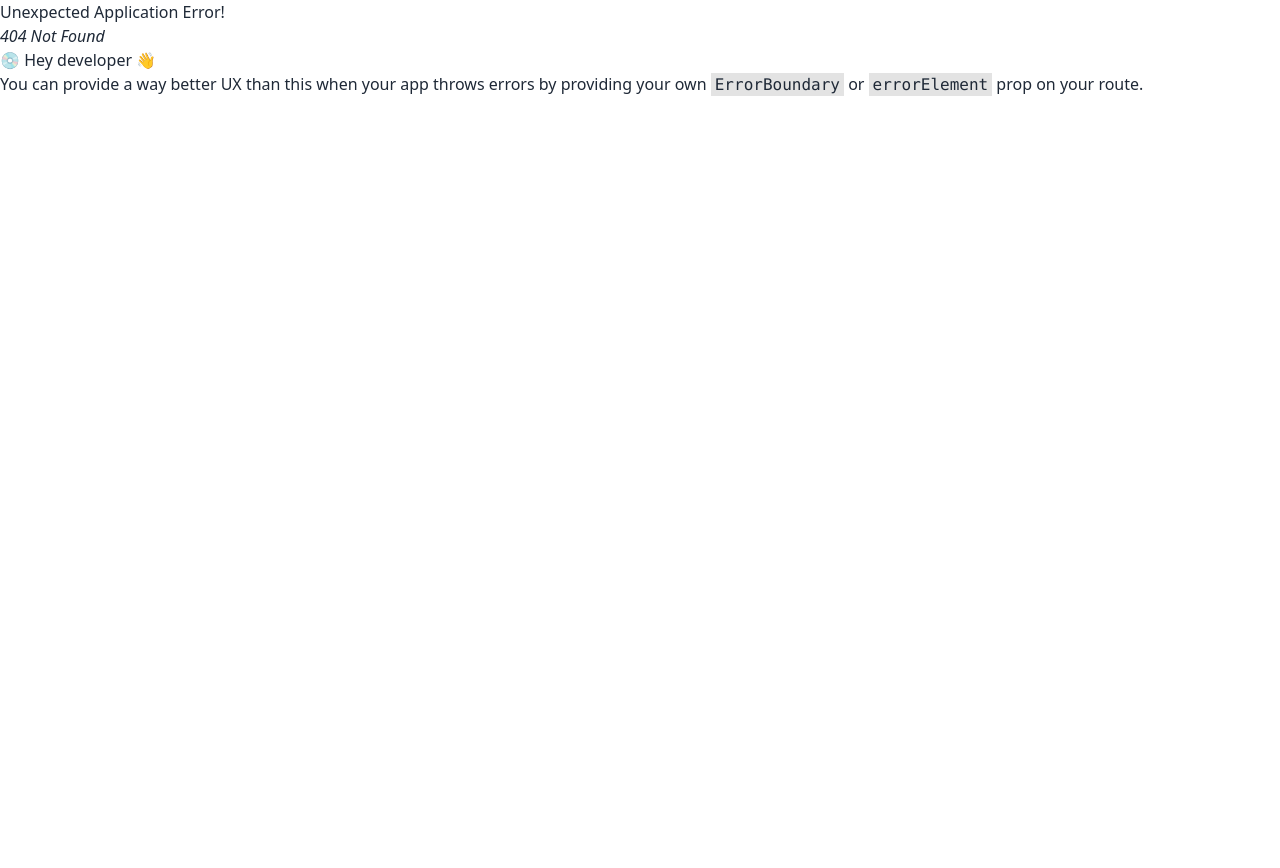
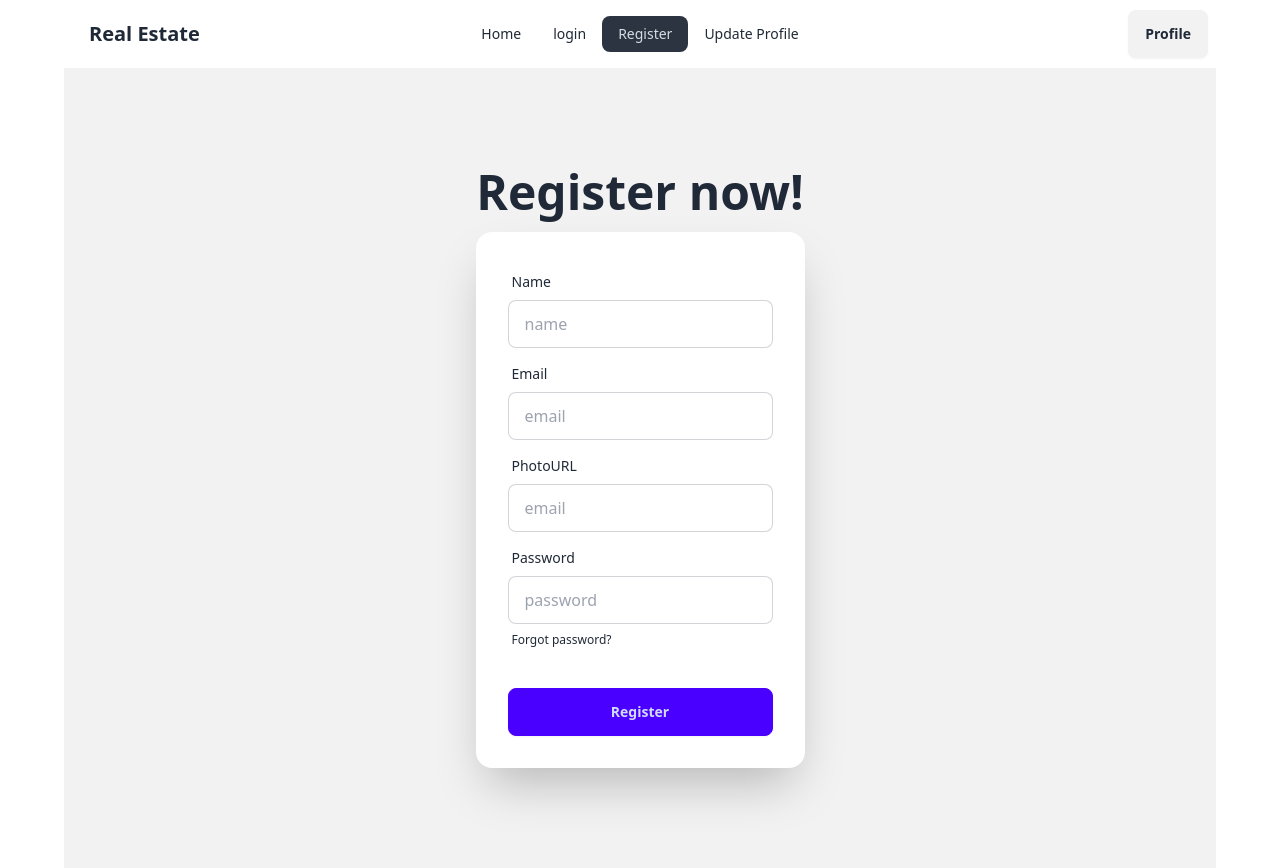
Before and after one commit to imran61999/Real-Estate-Client, a React (Vite) app: page /register in a window 1280 px wide. Before the commit this address had no page. Before the commit the page ends 800 px from the top, so only its background shows below. Built offline with nearby package versions, Linux system fonts and the light colour scheme.

Commit message:
login page ready

```diff
--- /dev/null
+++ b/src/Components/Login/Login.jsx
@@ -0,0 +1,36 @@
+
+const Login = () => {
+    return (
+        <div className="hero min-h-screen bg-base-200">
+  <div className="hero-content flex-col">
+    <div className="text-center">
+      <h1 className="text-5xl font-bold">Login now!</h1>
+    </div>
+    <div className="card shrink-0 w-full max-w-sm shadow-2xl bg-base-100">
+      <form className="card-body">
+        <div className="form-control">
+          <label className="label">
+            <span className="label-text">Email</span>
+          </label>
+          <input type="email" placeholder="email" className="input input-bordered" required />
+        </div>
+        <div className="form-control">
+          <label className="label">
+            <span className="label-text">Password</span>
+          </label>
+          <input type="password" placeholder="password" className="input input-bordered" required />
+          <label className="label">
+            <a href="#" className="label-text-alt link link-hover">Forgot password?</a>
+          </label>
+        </div>
+        <div className="form-control mt-6">
+          <button className="btn btn-primary">Login</button>
+        </div>
+      </form>
+    </div>
+  </div>
+</div>
+    );
+};
+
+export default Login;
--- a/src/Components/Navbar/Navbar.jsx
+++ b/src/Components/Navbar/Navbar.jsx
@@ -11,7 +11,7 @@
         <li><NavLink to="/uProfile">Update Profile</NavLink></li>
     </>
     return (
-        <div className="navbar bg-base-100">
+        <div className="navbar">
           <div className="navbar-start">
             <div className="dropdown">
               <div tabIndex={0} role="button" className="btn btn-ghost lg:hidden">
@@ -21,7 +21,7 @@
                   {links}
               </ul>
             </div>
-    <a className="btn btn-ghost text-xl">daisyUI</a>
+            <a className="btn btn-ghost text-xl">Real Estate</a>
           </div>
           <div className="navbar-center hidden lg:flex">
             <ul className="menu menu-horizontal px-1">
@@ -29,7 +29,7 @@
             </ul>
           </div>
           <div className="navbar-end">
-    <a className="btn">Button</a>
+            <a className="btn">Profile</a>
           </div>
         </div>
     );
--- /dev/null
+++ b/src/Components/Register/Register.jsx
@@ -0,0 +1,49 @@
+
+
+const Register = () => {
+    return (
+        <div className="hero min-h-screen bg-base-200">
+  <div className="hero-content flex-col">
+    <div className="text-center">
+      <h1 className="text-5xl font-bold">Register now!</h1>
+    </div>
+    <div className="card shrink-0 w-full max-w-sm shadow-2xl bg-base-100">
+      <form className="card-body">
+        <div className="form-control">
+          <label className="label">
+            <span className="label-text">Name</span>
+          </label>
+          <input type="text" placeholder="name" className="input input-bordered" required />
+        </div>
+        <div className="form-control">
+          <label className="label">
+            <span className="label-text">Email</span>
+          </label>
+          <input type="email" placeholder="email" className="input input-bordered" required />
+        </div>
+        <div className="form-control">
+          <label className="label">
+            <span className="label-text">PhotoURL</span>
+          </label>
+          <input type="email" placeholder="email" className="input input-bordered" required />
+        </div>
+        <div className="form-control">
+          <label className="label">
+            <span className="label-text">Password</span>
+          </label>
+          <input type="password" placeholder="password" className="input input-bordered" required />
+          <label className="label">
+            <a href="#" className="label-text-alt link link-hover">Forgot password?</a>
+          </label>
+        </div>
+        <div className="form-control mt-6">
+          <button className="btn btn-primary">Register</button>
+        </div>
+      </form>
+    </div>
+  </div>
+</div>
+    );
+};
+
+export default Register;
```
Also changed, not shown: src/main.jsx (+10 -0 lines). Lines whose indentation alone changed are shown as unchanged.
